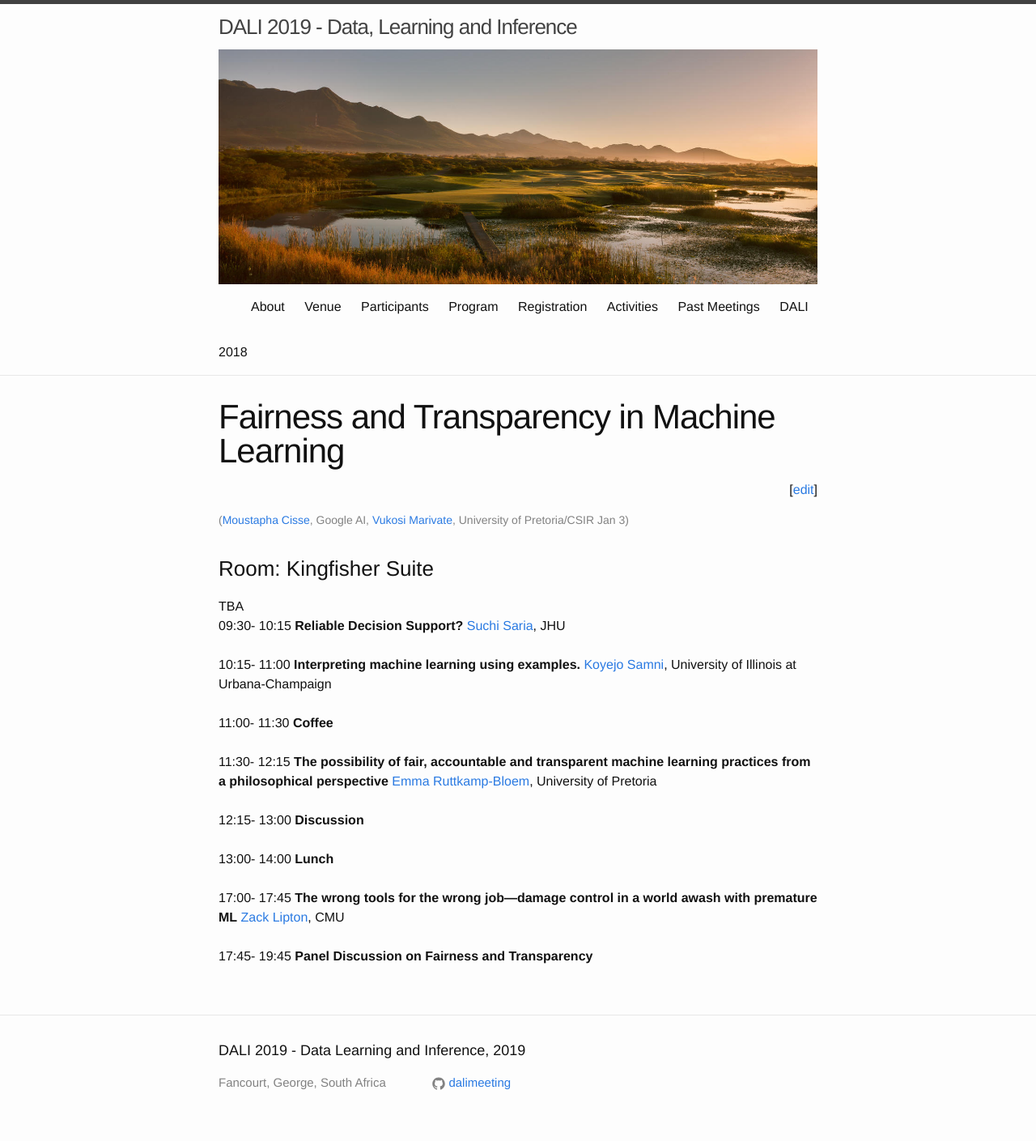
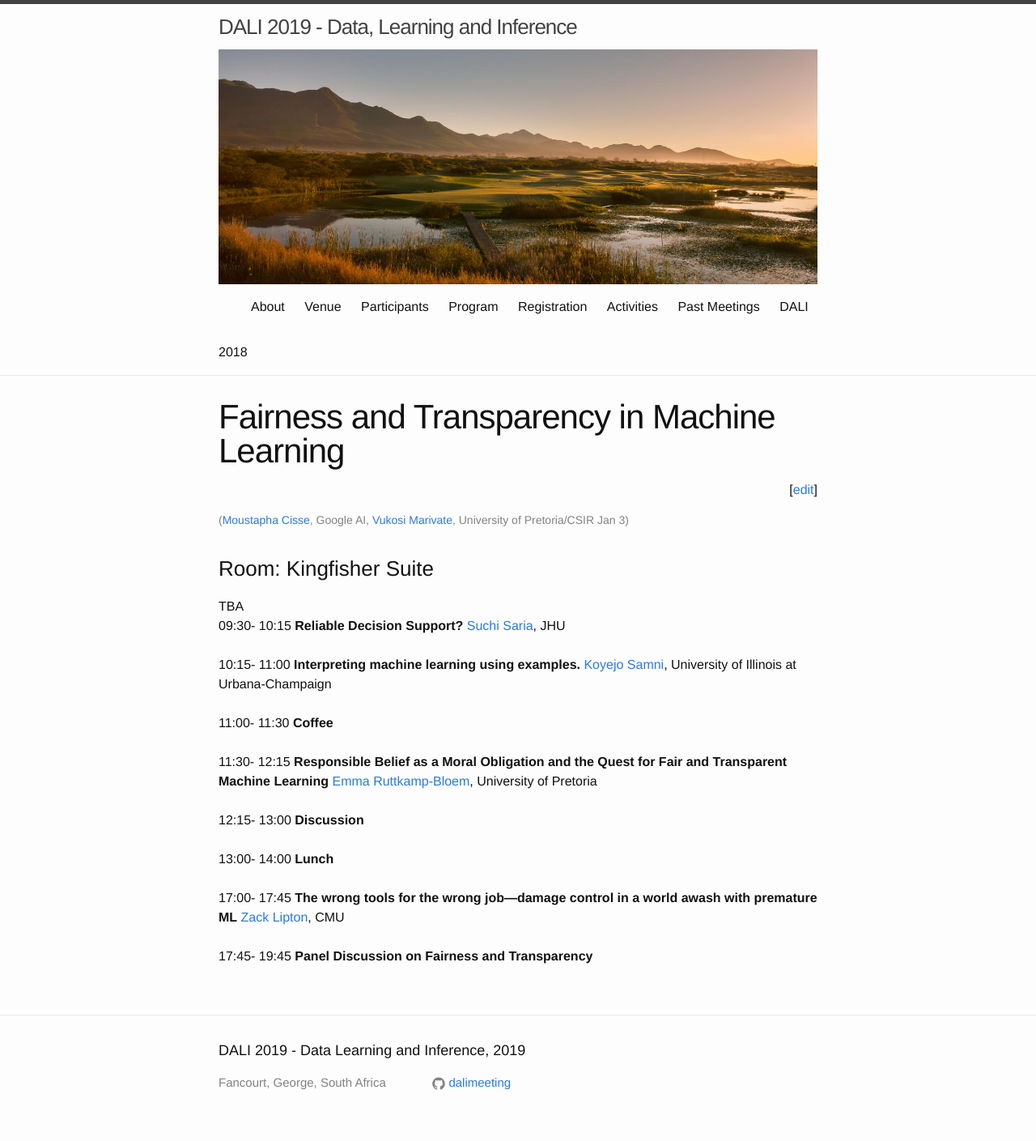
Before and after one commit to dalimeeting/dalimeeting.github.io, a Jekyll site: the page built from _posts/2019-01-03-workshop-fairness.md, in a window 1280 px wide. Shown: the whole page at 81% size. Built offline with Jekyll 4.4.1, drawn with Linux system fonts in a browser that asks for light colours.

Commit message:
Updated Emma's Talk titile

```diff
--- a/_posts/2019-01-03-workshop-fairness.md
+++ b/_posts/2019-01-03-workshop-fairness.md
@@ -37,7 +37,7 @@ talks:
 - title: Coffee
   start: "11:00"
   end: "11:30"
-- title: "The possibility of fair, accountable and transparent machine learning practices from a philosophical perspective"
+- title: "Responsible Belief as a Moral Obligation and the Quest for Fair and Transparent Machine Learning"
   author:
   - given: Emma
     family:  Ruttkamp-Bloem
```
